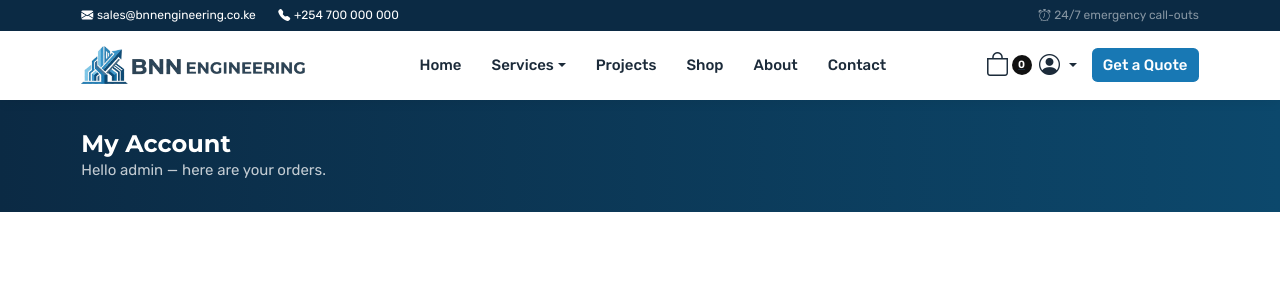
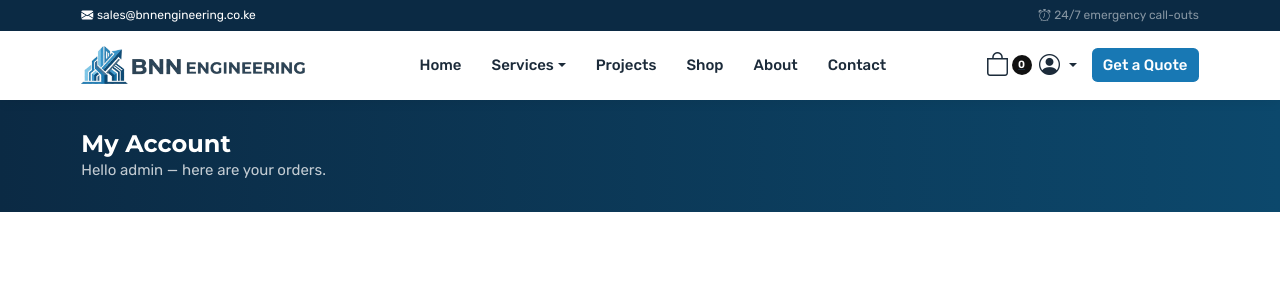
Before and after one commit to Kagunye/botsbnn, a Django app: page /accounts/my-account/ in a window 1280 px wide. Shown: the top 300 px of the page. Run offline with Django 5.2, Linux system fonts and the light colour scheme; a user stored in the database is signed in; data comes from the database, SQL or seed files in the repository; data that the repository does not hold is empty.

Commit message:
Top bar: remove phone number
Co-Authored-By: Claude Opus 5.5 <noreply@anthropic.com>

```diff
--- a/templates/partials/header.html
+++ b/templates/partials/header.html
@@ -5,7 +5,6 @@
     <div class="container d-flex justify-content-between align-items-center">
       <div class="d-flex gap-4">
         <span><i class="bi bi-envelope-fill me-1"></i><a href="mailto:{{ shop.email }}">{{ shop.email }}</a></span>
-        <span><i class="bi bi-telephone-fill me-1"></i>{% with p=shop.phones.0 %}<a href="tel:{{ p|cut:' ' }}">{{ p }}</a>{% endwith %}</span>
       </div>
       <div class="d-flex gap-3 align-items-center">
         <span class="text-white-50"><i class="bi bi-alarm me-1"></i>24/7 emergency call-outs</span>
```
